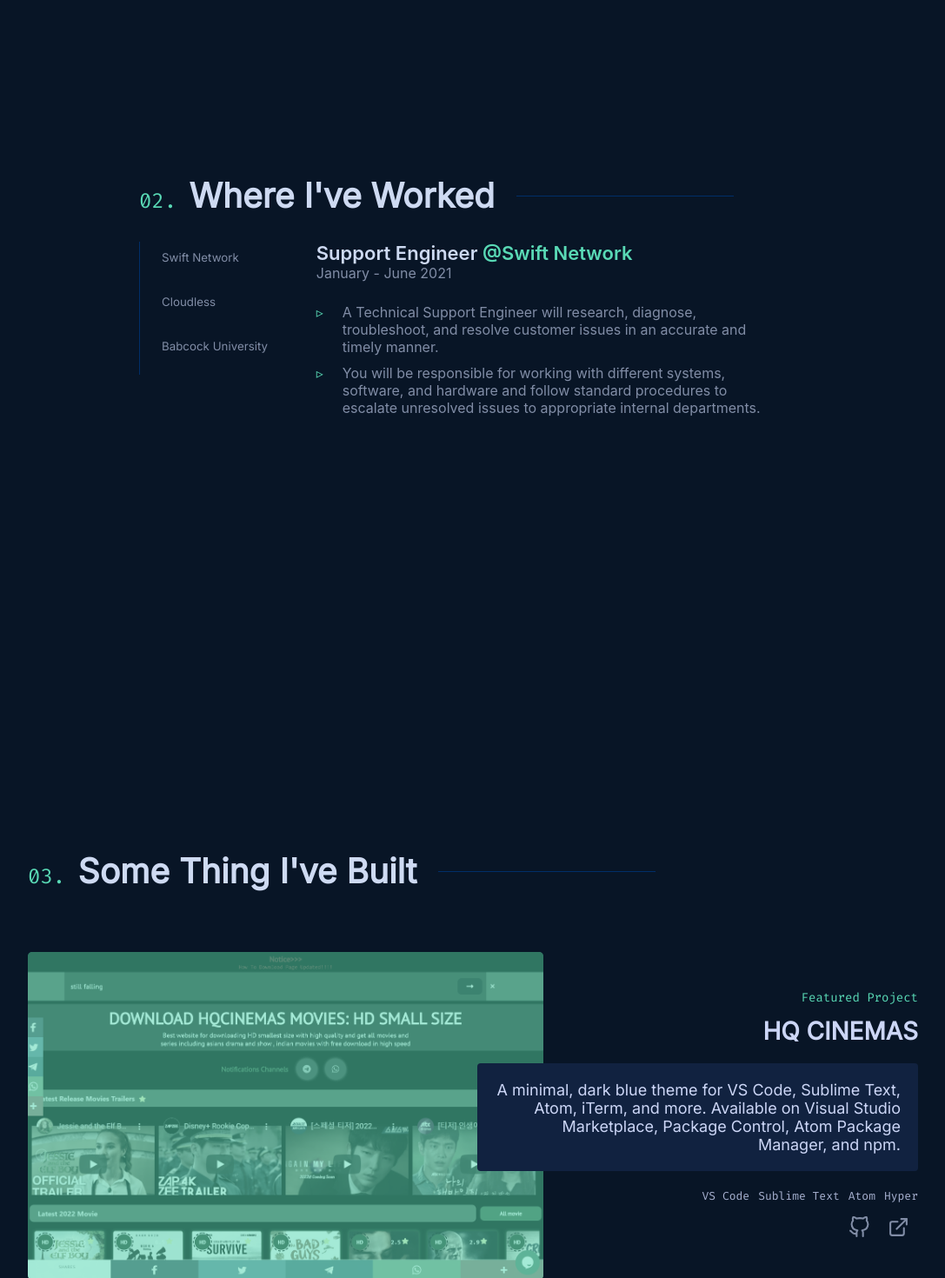
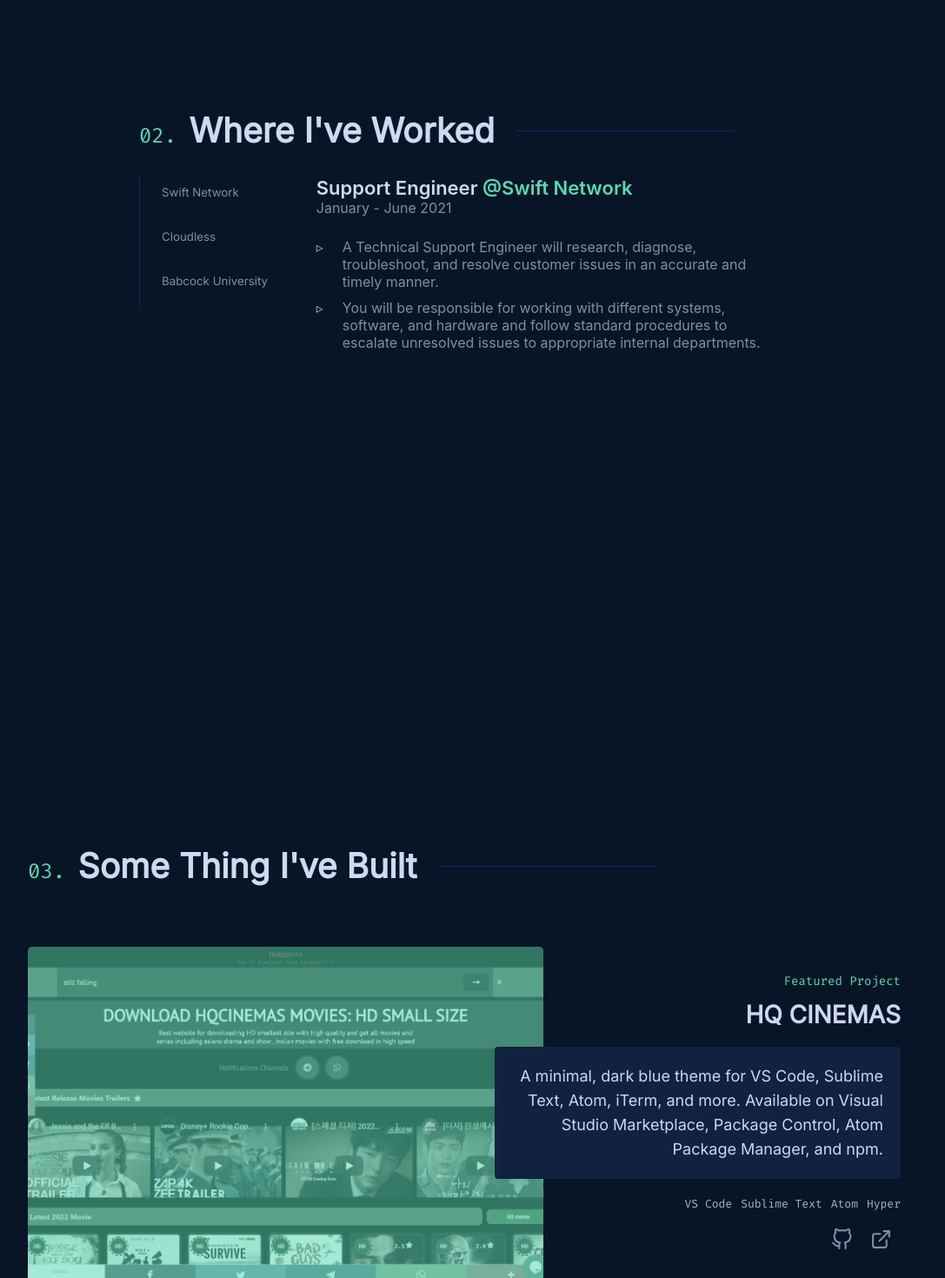
Before and after one commit to kiishi-0/samuel-portfolio, a React (Create React App) app: page / in a window 1280 px wide. Shown: the part 1640-3110 px from the top of the page at 87% size, without its empty margins (96-1183 px from the left). Built offline with nearby package versions, Linux system fonts and the light colour scheme.

Commit message:
Finished previous works section

```diff
--- a/src/App.js
+++ b/src/App.js
@@ -13,6 +13,9 @@
 const ComponentsWrapper = styled.div`
   width: 100%;
   padding: 0 10%;
+  @media(max-width: 414px){
+    padding: 0 7%;
+  }
 
 `
 
--- a/src/Components/WorkInfoDiv/WorkInfoDiv.jsx
+++ b/src/Components/WorkInfoDiv/WorkInfoDiv.jsx
@@ -12,6 +12,12 @@
     z-index: 10;
     justify-content: center;
     text-align: right;
+    padding: 20px;
+    @media(max-width: 768px){
+        text-align: left;
+        background: #112240e7;
+        grid-column: 1 / -1;
+    }
 `
 // const WorkImageDiv = styled.div`
 //     width: 350px;
@@ -54,11 +60,22 @@
     :hover{
         box-shadow: 0 20px 30px -15px rgba(2,12,27,0.7);
     }
+    @media(max-width: 768px){
+        background: none;
+        padding: 20px 0;
+        :hover{
+            box-shadow: 0;
+        }
+    }
 `
 const WorkInfoText = styled.p`
     color: #ccd6f6;
     font-size: 18px;
     font-family: 'Inter', sans-serif;
+    line-height: 28px;
+    @media(max-width: 768px){
+        text-align: left;
+    }
 `
 const ToolsDiv = styled.ul`
     display: flex;
@@ -67,6 +84,9 @@
     justify-content: flex-end;
     align-items: center;
     width: 100%;
+    @media(max-width: 768px){
+        justify-content: flex-start;
+    }
 `
 const ToolItems = styled.li`
     color: #a8b2d1;
@@ -74,6 +94,10 @@
     list-style: none;
     font-size: 13px;
     margin: 0 0 0 10px;
+    @media(max-width: 768px){
+        margin: 0 10px 0 0;
+        color: #ccd6f6;
+    }
 `
 
 const LinksDiv = styled.div`
@@ -81,7 +105,10 @@
     width: 100%;
     justify-content: flex-end;
     align-items: center;
-    padding: 15px 0;
+    padding: 20px 0;
+    @media(max-width: 768px){
+        justify-content: flex-start;
+    }
 `
 
 const LinkTo = styled.a`
@@ -104,6 +131,12 @@
   :hover svg{
     stroke: #59D9B5;
     transition: all .25s linear;
+  }
+  @media(max-width: 768px){
+    svg{
+        stroke: #ccd6f6;
+        transition: all .25s linear;
+    }
   }
 `
 export default function WorkInfoDiv(props) {
--- a/src/Components/WorkInfoImage/WorkInfoImage.jsx
+++ b/src/Components/WorkInfoImage/WorkInfoImage.jsx
@@ -19,6 +19,9 @@
   height: 100%;
   border-radius: 5px;
   z-index: 1;
+  @media(max-width: 768px){
+    grid-column: 1/-1;
+  }
 `
 const ImageDiv = styled.img`
     position: relative;
--- a/src/Components/WorkedSection/WorkedSection.jsx
+++ b/src/Components/WorkedSection/WorkedSection.jsx
@@ -18,7 +18,7 @@
     display: flex;
     flex-direction: column;
     align-items: center;
-    justify-content: center;
+    justify-content: flex-start;
     width: 75%;
     @media(max-width: 854px){
         width: 100%;
@@ -99,6 +99,7 @@
     display: flex;
     flex-direction: column;
     align-items: flex-start;
+    transition: all linear .25s;
     justify-content: flex-start;
 `
 const JD = styled.ul`
@@ -106,6 +107,7 @@
     font-size: 16px;
     text-align: left;
     list-style: none;
+    height: 300px;
     li{
         transition: all .25s linear;
         margin: 10px 0;
--- a/src/index.css
+++ b/src/index.css
@@ -1,6 +1,6 @@
 html{
   scroll-behavior: smooth;
-  /* background-color: green; */
+  /* background-color: #112240be; */
 }
 
 /* */
```
Lines whose indentation alone changed are shown as unchanged.
